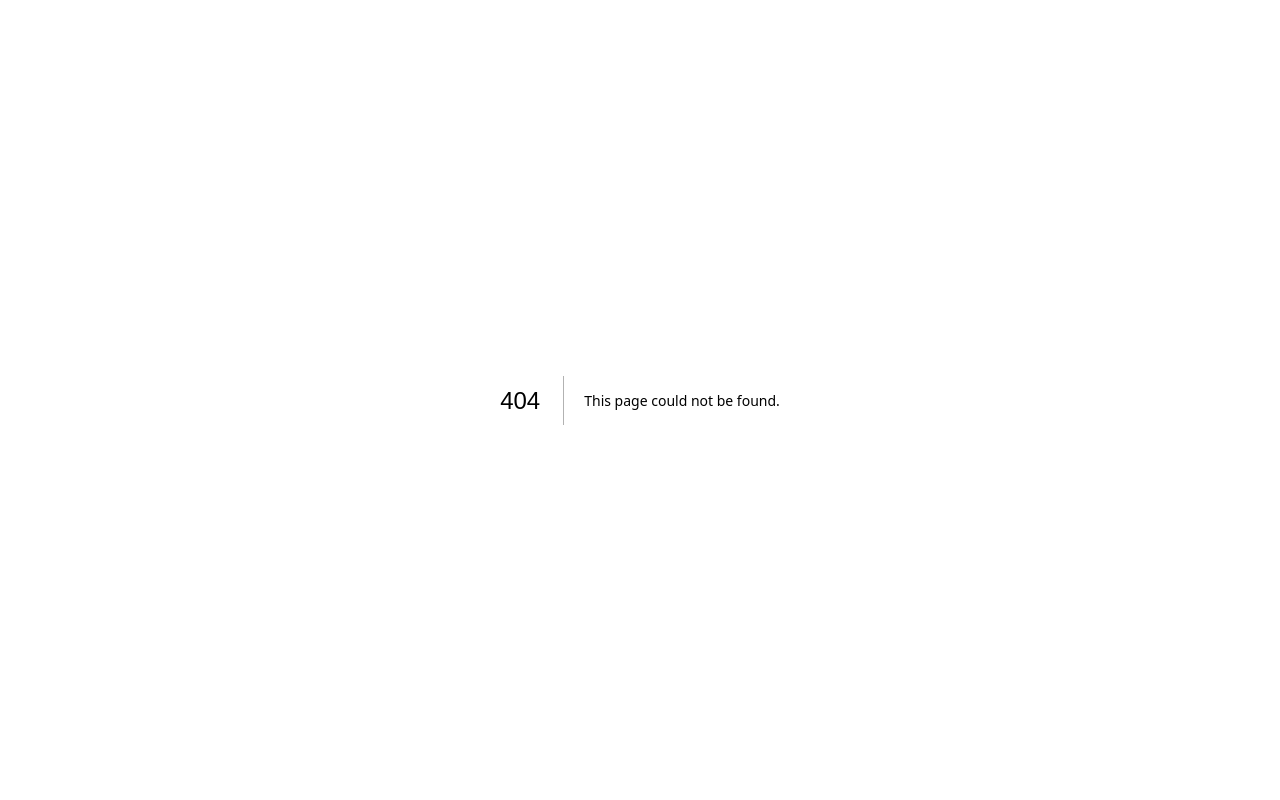
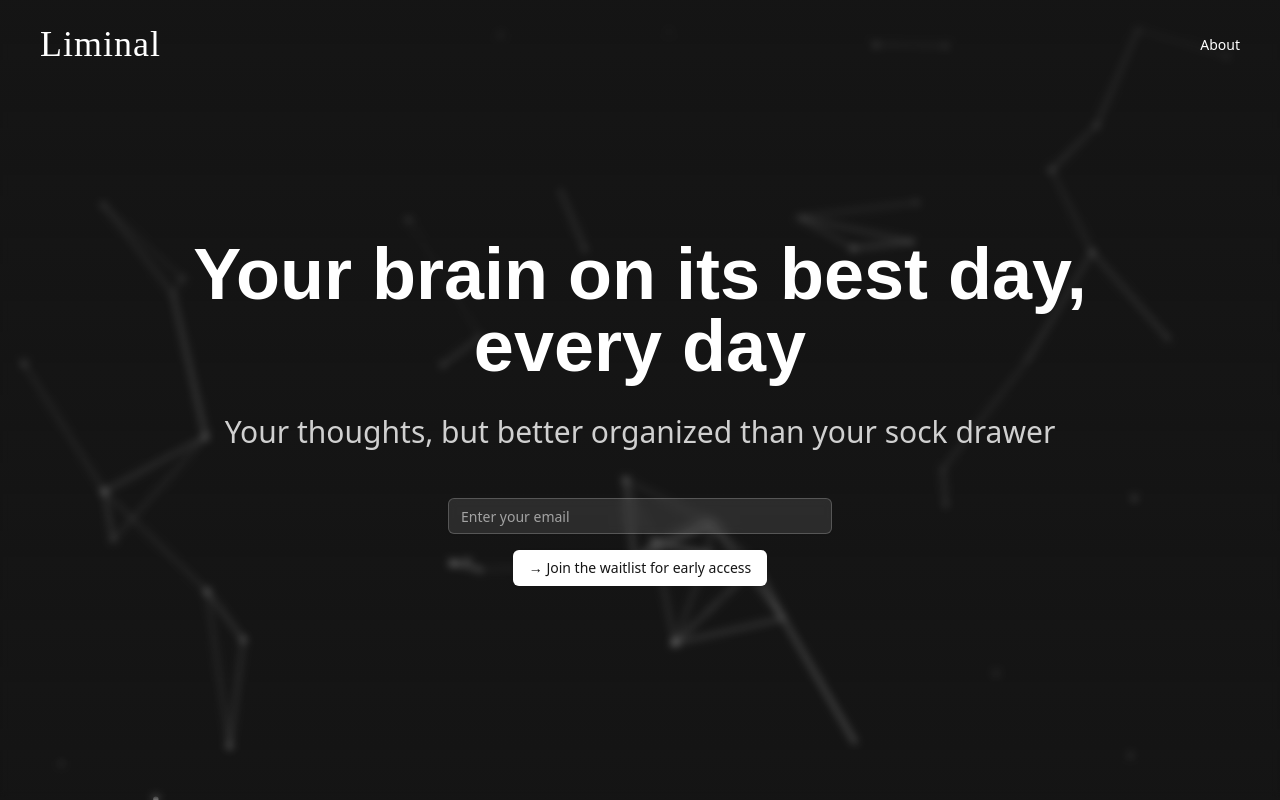
Before and after one commit to KaiwalPanchal/liminalfinal, a Next.js app: page /info in a window 1280 px wide. Before the commit this address had no page. Built offline with nearby package versions, Linux system fonts and the light colour scheme.

Commit message:
Create page.tsx

```diff
--- /dev/null
+++ b/src/app/info/page.tsx
@@ -0,0 +1,294 @@
+/* eslint-disable @typescript-eslint/no-explicit-any */
+"use client";
+import { useState, useRef, useEffect } from "react";
+import { motion } from "framer-motion";
+import { Button } from "@/components/ui/button";
+import { Input } from "@/components/ui/input";
+import { Analytics } from "@vercel/analytics/react";
+import { db } from "@/lib/firebase";
+import { collection, addDoc, serverTimestamp } from "firebase/firestore";
+
+export default function Component() {
+  const [email, setEmail] = useState("");
+  const [isSubmitting, setIsSubmitting] = useState(false);
+  const [isSubmitted, setIsSubmitted] = useState(false);
+
+  const handleSubmit = async (e: React.FormEvent) => {
+    e.preventDefault();
+    setIsSubmitting(true);
+
+    try {
+      const waitlistRef = collection(db, "waitlist");
+      await addDoc(waitlistRef, {
+        email: email,
+        timestamp: serverTimestamp(),
+        status: "pending",
+      });
+
+      setEmail("");
+      setIsSubmitted(true);
+      console.log("Email successfully added to waitlist");
+
+      // Optional: Reset the success message after 5 seconds
+      // setTimeout(() => setIsSubmitted(false), 5000);
+    } catch (error) {
+      console.error("Error adding email to waitlist:", error);
+      setIsSubmitted(false);
+    } finally {
+      setIsSubmitting(false);
+    }
+  };
+
+  return (
+    <div className="min-h-screen flex flex-col relative overflow-hidden font-handwritten dark">
+      <BackgroundAnimation />
+
+      <div className="absolute inset-0 bg-gradient-to-b from-[#151515]/80 to-[#151515]/20 backdrop-blur-sm z-10"></div>
+
+      <header className="container mx-auto px-10 py-6 flex justify-between items-center relative z-20">
+        <div className="flex items-center space-x-2">
+          <h1
+            id="liminal-title"
+            className="text-4xl font-normal text-white title tracking-[1px]"
+          >
+            Liminal
+          </h1>
+        </div>
+        <nav>
+          <ul className="flex space-x-4">
+            <li>
+              <a href="/about" className="text-sm hover:underline text-white">
+                About
+              </a>
+            </li>
+          </ul>
+        </nav>
+      </header>
+
+      <main className="flex-grow flex items-center relative z-20">
+        <div className="container mx-auto px-4 py-20 text-center">
+          <motion.h1
+            className="text-5xl md:text-7xl font-bold mb-8 text-white leading-tight"
+            initial={{ opacity: 0, y: -20 }}
+            animate={{ opacity: 1, y: 0 }}
+            transition={{ duration: 0.5 }}
+          >
+            Your brain on its best day,
+            <br />
+            every day
+          </motion.h1>
+          <motion.div
+            className="space-y-6 mb-12"
+            initial={{ opacity: 0, y: -20 }}
+            animate={{ opacity: 1, y: 0 }}
+            transition={{ duration: 0.5, delay: 0.2 }}
+          >
+            <p className="text-2xl md:text-3xl text-white/80 font-normal">
+              Your thoughts, but better organized than your sock drawer
+            </p>
+          </motion.div>
+          <motion.form
+            onSubmit={handleSubmit}
+            className="flex flex-col items-center space-y-4"
+            initial={{ opacity: 0, y: 20 }}
+            animate={{ opacity: 1, y: 0 }}
+            transition={{ duration: 0.5, delay: 0.4 }}
+          >
+            {!isSubmitted ? (
+              <>
+                <Input
+                  type="email"
+                  placeholder="Enter your email"
+                  value={email}
+                  onChange={(e) => setEmail(e.target.value)}
+                  className="max-w-sm bg-white/10 backdrop-blur-sm border-white/20 text-white placeholder-white/50"
+                  required
+                  disabled={isSubmitting}
+                />
+                <Button
+                  type="submit"
+                  className="bg-white text-[#151515] hover:bg-white/90"
+                  disabled={isSubmitting}
+                >
+                  {isSubmitting
+                    ? "Joining..."
+                    : "→ Join the waitlist for early access"}
+                </Button>
+              </>
+            ) : (
+              <motion.div
+                initial={{ opacity: 0, y: 10 }}
+                animate={{ opacity: 1, y: 0 }}
+                transition={{ duration: 0.5 }}
+                className="text-center space-y-4"
+              >
+                <div className="text-2xl text-white font-medium">
+                  Thanks for joining! 🎉
+                </div>
+                <p className="text-white/80">
+                  We&apos;ll keep you updated on our progress.
+                </p>
+              </motion.div>
+            )}
+          </motion.form>
+        </div>
+        <Analytics />
+      </main>
+
+      <footer className="py-8 relative z-20">
+        <div className="container mx-auto px-4">
+          <div className="flex justify-center items-center">
+            <span className="text-sm text-white/80"> </span>
+          </div>
+        </div>
+      </footer>
+    </div>
+  );
+}
+
+function BackgroundAnimation() {
+  const canvasRef = useRef<HTMLCanvasElement | null>(null);
+
+  useEffect(() => {
+    const canvas: any = canvasRef.current as HTMLCanvasElement | null;
+    const ctx = canvas?.getContext("2d"); // Optional chaining to simplify null check
+
+    // Early return if canvas or ctx is null
+    if (!canvas || !ctx) return;
+
+    canvas.width = window.innerWidth;
+    canvas.height = window.innerHeight;
+
+    const particles: Particle[] = [];
+    const particleCount = 50;
+    const connectionDistance = 150;
+    const linkLifespan = 800; // Increased by 4x (was 200)
+    const linkChance = 0.005; // Reduced by 4x (was 0.02)
+
+    class Particle {
+      x: number;
+      y: number;
+      size: number;
+      links: Link[];
+      speedX: number;
+      speedY: number;
+
+      constructor() {
+        this.x = Math.random() * canvas.width;
+        this.y = Math.random() * canvas.height;
+        this.size = Math.random() * 2 + 1;
+        this.links = [];
+        this.speedX = (Math.random() - 0.5) * 0.1; // Very slow movement
+        this.speedY = (Math.random() - 0.5) * 0.1; // Very slow movement
+      }
+
+      update() {
+        this.x += this.speedX;
+        this.y += this.speedY;
+
+        // Wrap around the canvas
+        if (this.x < 0) this.x = canvas.width;
+        if (this.x > canvas.width) this.x = 0;
+        if (this.y < 0) this.y = canvas.height;
+        if (this.y > canvas.height) this.y = 0;
+      }
+
+      draw() {
+        if (!ctx) return;
+        ctx.fillStyle = "rgba(255, 255, 255, 0.8)";
+        ctx.beginPath();
+        ctx.arc(this.x, this.y, this.size, 0, Math.PI * 2);
+        ctx.fill();
+      }
+    }
+
+    class Link {
+      particle1: Particle;
+      particle2: Particle;
+      lifespan: number;
+
+      constructor(p1: Particle, p2: Particle) {
+        this.particle1 = p1;
+        this.particle2 = p2;
+        this.lifespan = linkLifespan;
+      }
+
+      update() {
+        this.lifespan--;
+      }
+
+      draw() {
+        if (!ctx) return;
+        const alpha = this.lifespan / linkLifespan;
+        ctx.strokeStyle = `rgba(255, 255, 255, ${alpha * 0.5})`;
+        ctx.lineWidth = 1;
+        ctx.beginPath();
+        ctx.moveTo(this.particle1.x, this.particle1.y);
+        ctx.lineTo(this.particle2.x, this.particle2.y);
+        ctx.stroke();
+      }
+    }
+
+    for (let i = 0; i < particleCount; i++) {
+      particles.push(new Particle());
+    }
+
+    function createLinks() {
+      for (let i = 0; i < particles.length; i++) {
+        for (let j = i + 1; j < particles.length; j++) {
+          const dx = particles[i].x - particles[j].x;
+          const dy = particles[i].y - particles[j].y;
+          const distance = Math.sqrt(dx * dx + dy * dy);
+
+          if (distance < connectionDistance && Math.random() < linkChance) {
+            const link = new Link(particles[i], particles[j]);
+            particles[i].links.push(link);
+            particles[j].links.push(link);
+          }
+        }
+      }
+    }
+
+    function animate() {
+      if (!ctx || !canvas) return;
+      ctx.clearRect(0, 0, canvas.width, canvas.height);
+
+      createLinks();
+
+      for (const particle of particles) {
+        particle.update(); // Update particle position
+        particle.draw();
+        particle.links = particle.links.filter((link) => {
+          link.update();
+          if (link.lifespan > 0) {
+            link.draw();
+            return true;
+          }
+          return false;
+        });
+      }
+
+      requestAnimationFrame(animate);
+    }
+
+    animate();
+
+    const handleResize = () => {
+      canvas.width = window.innerWidth;
+      canvas.height = window.innerHeight;
+    };
+
+    window.addEventListener("resize", handleResize);
+
+    return () => {
+      window.removeEventListener("resize", handleResize);
+    };
+  }, []);
+
+  return (
+    <canvas
+      ref={canvasRef}
+      className="absolute top-0 left-0 w-full h-full bg-[#151515]"
+    />
+  );
+}
```
